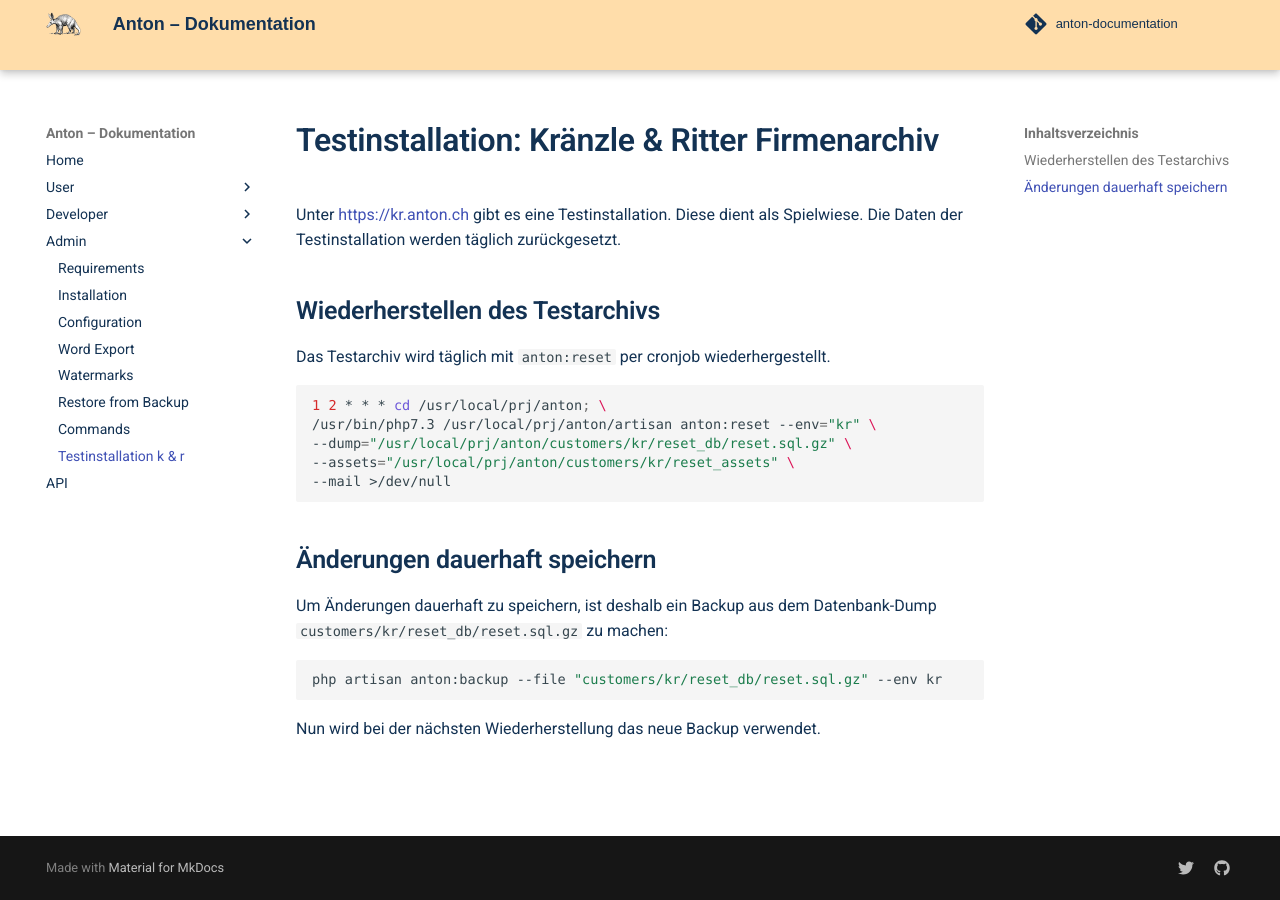
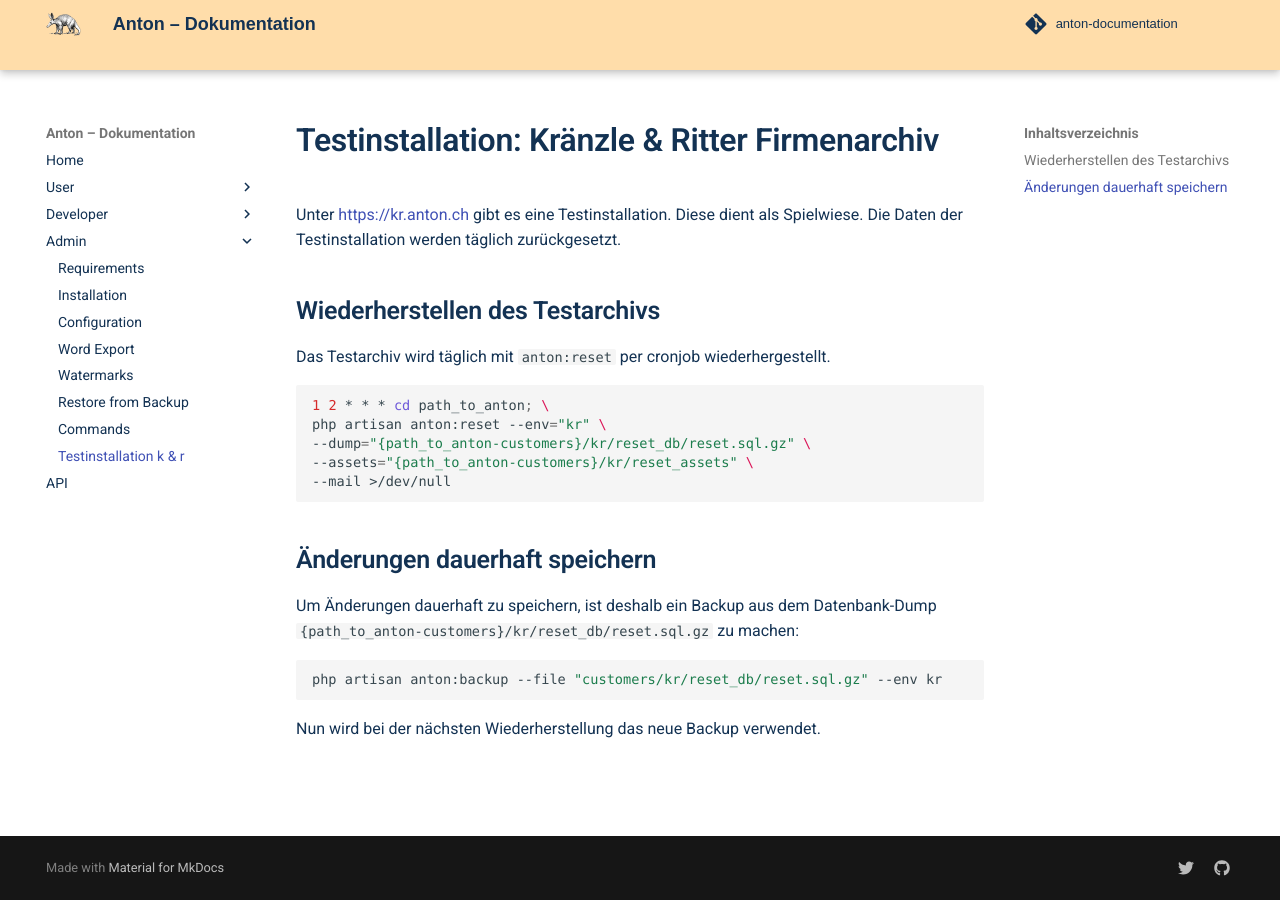
Before and after one commit to kraenzle-ritter/anton-documentation, an MkDocs documentation site: the page built from docs/admin/testarchive.md, in a window 1280 px wide. Built offline with MkDocs 1.6.1 and Material for MkDocs 9.7.7, drawn with Linux system fonts in a browser that asks for light colours; some web fonts are replaced; comment, search, counter and statistics services are not loaded.

Commit message:
Update Restore kr Installation

````diff
--- a/docs/admin/testarchive.md
+++ b/docs/admin/testarchive.md
@@ -4,19 +4,19 @@
 
 ## Wiederherstellen des Testarchivs
 
-Das Testarchiv wird täglich mit ``anton:reset`` per cronjob wiederhergestellt.
+Das Testarchiv wird täglich mit `anton:reset` per cronjob wiederhergestellt.
 
 ```bash
-1 2 * * * cd /usr/local/prj/anton; \
-/usr/bin/php7.3 /usr/local/prj/anton/artisan anton:reset --env="kr" \
---dump="/usr/local/prj/anton/customers/kr/reset_db/reset.sql.gz" \
---assets="/usr/local/prj/anton/customers/kr/reset_assets" \
+1 2 * * * cd path_to_anton; \
+php artisan anton:reset --env="kr" \
+--dump="{path_to_anton-customers}/kr/reset_db/reset.sql.gz" \
+--assets="{path_to_anton-customers}/kr/reset_assets" \
 --mail >/dev/null
 ```
 
 ## Änderungen dauerhaft speichern
 
-Um Änderungen dauerhaft zu speichern, ist deshalb ein Backup aus dem Datenbank-Dump `customers/kr/reset_db/reset.sql.gz` zu machen:
+Um Änderungen dauerhaft zu speichern, ist deshalb ein Backup aus dem Datenbank-Dump `{path_to_anton-customers}/kr/reset_db/reset.sql.gz` zu machen:
 
 ```bash
 php artisan anton:backup --file "customers/kr/reset_db/reset.sql.gz" --env kr
--- a/mkdocs.yml
+++ b/mkdocs.yml
@@ -31,7 +31,7 @@
     - Einstellungen: user/settings.md
     - File Uploads: user/uploads.md
     - Antonevents: user/antonevents.md
-    - Entäten:
+    - Entitäten:
       - Akteure: user/actors.md
       - Orte: user/places.md
       - Schlagwörter: user/keywords.md
````
Also changed, not shown: docs/user/identifiers.md (+1 -1 lines).
